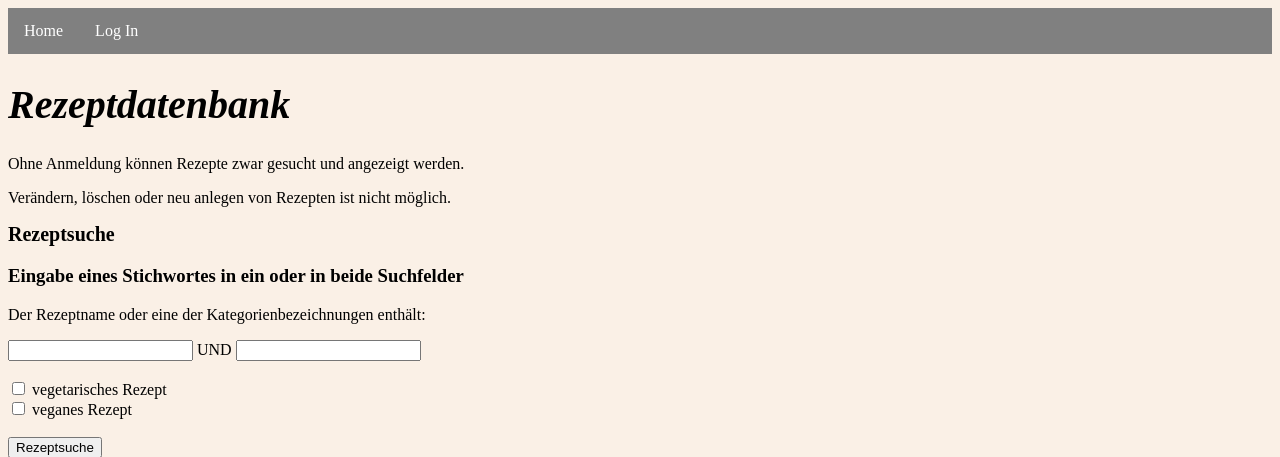
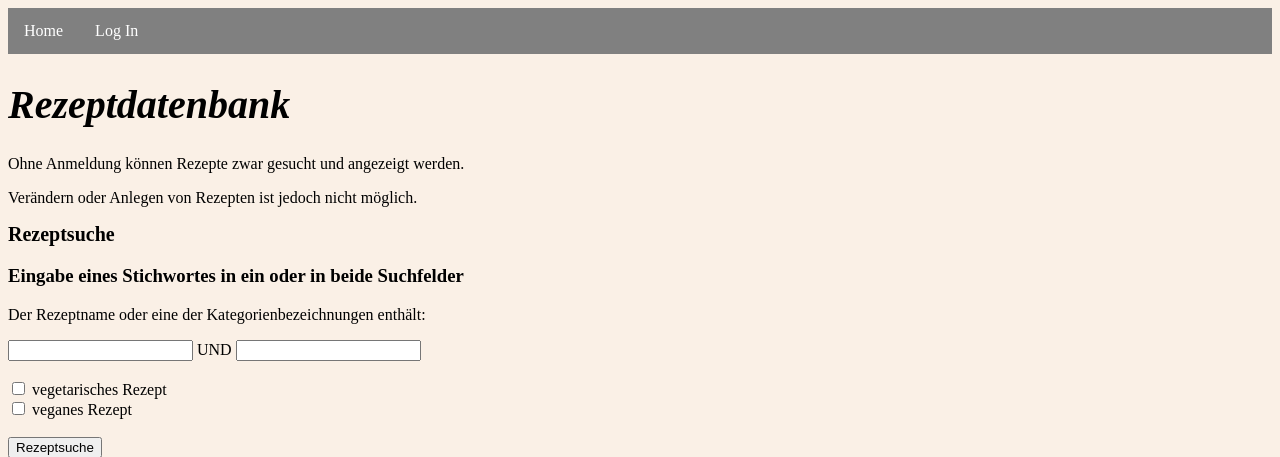
Before and after one commit to Gergerman/rdb-fuer-pa, a Django app: page / in a window 1280 px wide. Shown: the top 457 px of the page. Run offline with Django 3.2, Linux system fonts and the light colour scheme.

Commit message:
einleitungstext adaptiert

```diff
--- a/templates/base.html
+++ b/templates/base.html
@@ -78,7 +78,7 @@
     </ul>
     <h1>Rezeptdatenbank</h1>
     <p>Ohne Anmeldung können Rezepte zwar gesucht und angezeigt werden.</p>
-    <p>Verändern, löschen oder neu anlegen von Rezepten ist nicht möglich.</p>
+    <p>Verändern oder Anlegen von Rezepten ist jedoch nicht möglich.</p>
 {% endif %}
 </div>
 <div>
```
